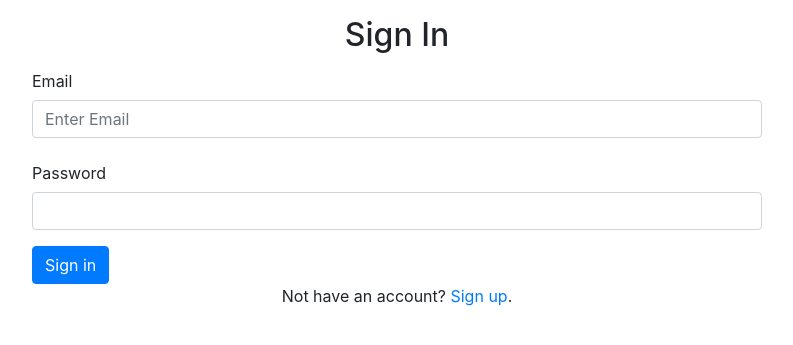
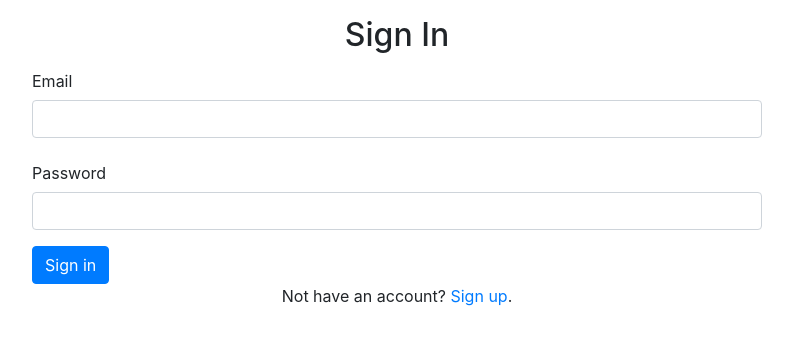
Before and after one commit to Hasanul-Bari/Doctors-corner, a PHP site: page /signin.php in a window 1280 px wide. Shown: the part 74-419 px from the top of the page, without its empty margins (243-1036 px from the left). Run offline with PHP 8.4, Linux system fonts and the light colour scheme.

Commit message:
Update signin.php

```diff
--- a/signin.php
+++ b/signin.php
@@ -141,17 +141,17 @@
         <div class="col-md-8">
 
 
-          <form action="signin.php" method="post">
+          <form id="PsigninForm" action="signin.php" method="post">
 
 
             <div class="form-group">
                 <label for="email-input" class="col-form-label">Email</label>
-                  <input class="form-control" type="email" name="email"  id="email-input" placeholder="Enter Email" required>
+                  <input class="form-control" type="email" name="email"  id="email-input" >
             </div>
 
             <div class="form-group">
               <label for="password-input" class="col-form-label">Password</label>
-                <input class="form-control" type="password" name="pass"  id="password-input" required>
+                <input class="form-control" type="password" name="pass"  id="password-input">
             </div>
 
 
@@ -194,6 +194,13 @@
   <script src="https://code.jquery.com/jquery-3.5.1.slim.min.js" integrity="sha384-DfXdz2htPH0lsSSs5nCTpuj/zy4C+OGpamoFVy38MVBnE+IbbVYUew+OrCXaRkfj" crossorigin="anonymous"></script>
   <script src="https://cdn.jsdelivr.net/npm/popper.js@1.16.1/dist/umd/popper.min.js" integrity="sha384-9/reFTGAW83EW2RDu2S0VKaIzap3H66lZH81PoYlFhbGU+6BZp6G7niu735Sk7lN" crossorigin="anonymous"></script>
   <script src="https://stackpath.bootstrapcdn.com/bootstrap/4.5.2/js/bootstrap.min.js" integrity="sha384-B4gt1jrGC7Jh4AgTPSdUtOBvfO8shuf57BaghqFfPlYxofvL8/KUEfYiJOMMV+rV" crossorigin="anonymous"></script>
+
+  <script src="https://cdnjs.cloudflare.com/ajax/libs/jquery-validate/1.19.0/jquery.validate.min.js"></script>
+
+  <script src="js/signin.js" type="text/javascript">
+
+  </script>
+
 </body>
 
 </html>
```
